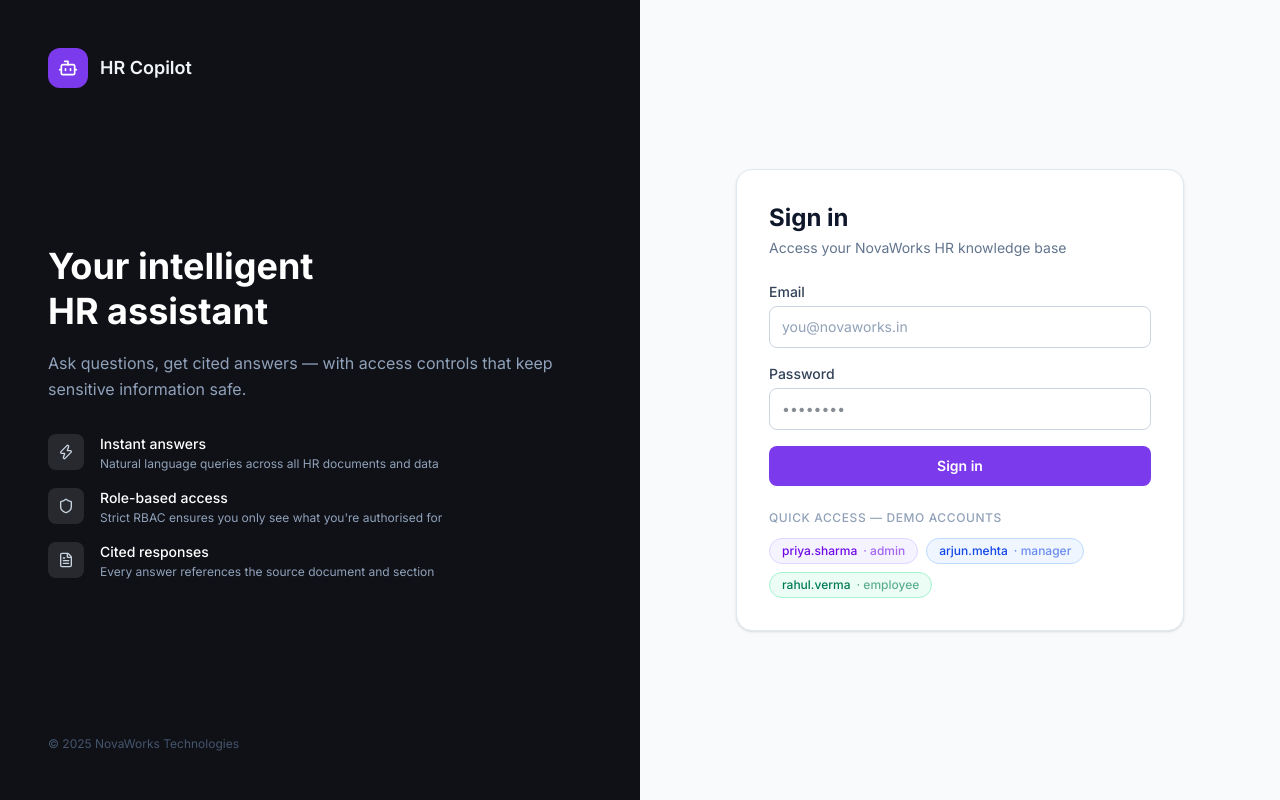
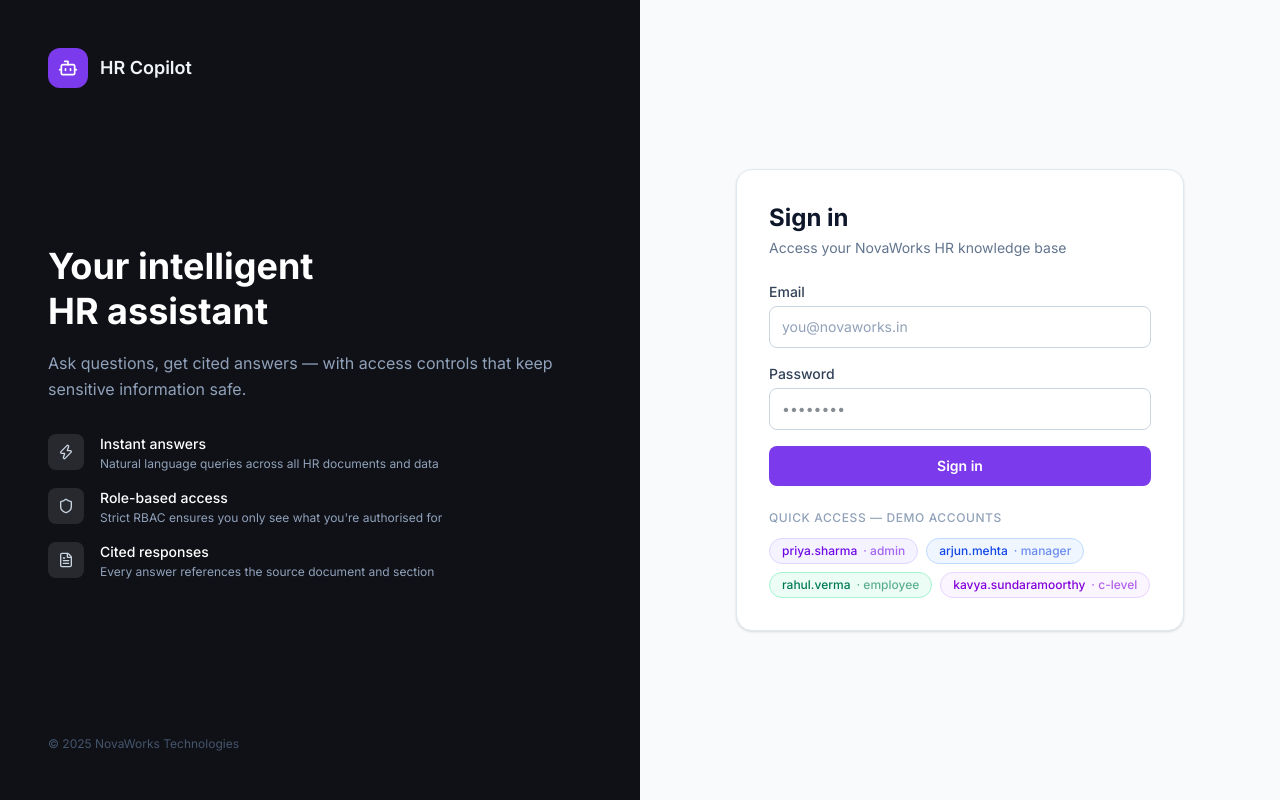
Before and after one commit to vdssinha/hr-copilot, a Next.js app in the folder frontend/: page /login in a window 1280 px wide. Built offline with nearby package versions, Linux system fonts and the light colour scheme; no server answers.

Commit message:
feat(frontend): add Kavya Sundaramoorthy (C_LEVEL) to login quick-access demo accounts

```diff
--- a/frontend/app/login/page.tsx
+++ b/frontend/app/login/page.tsx
@@ -27,6 +27,13 @@ const DEMO_ACCOUNTS = [
     email: "rahul.verma@novaworks.in",
     password: "Employee@1234",
     color: "bg-emerald-50 text-emerald-700 border-emerald-200",
+  },
+  {
+    label: "kavya.sundaramoorthy",
+    role: "c-level",
+    email: "kavya.sundaramoorthy@novaworks.in",
+    password: "CLevel@1234",
+    color: "bg-purple-50 text-purple-700 border-purple-200",
   },
 ];
 
```
